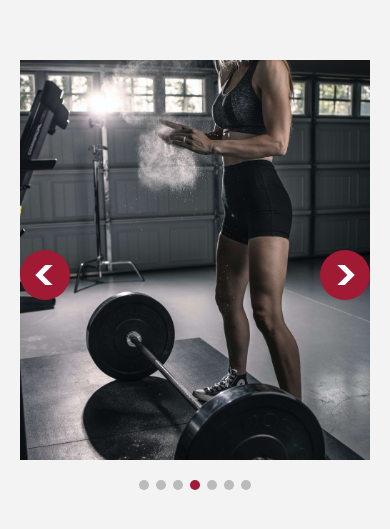
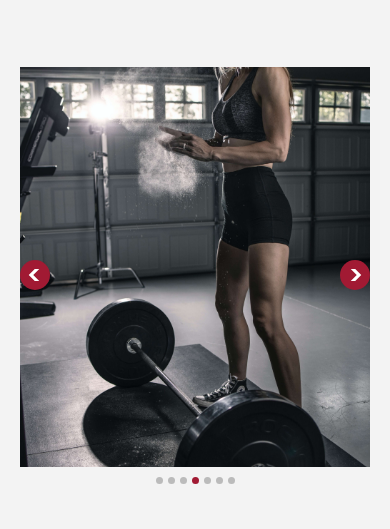
Before and after one commit to NOJEDNOPARTY/react-slider, a React (Create React App) app: page / in a window 390 px wide. Shown: the part 147-676 px from the top of the page. Built offline with nearby package versions, Linux system fonts and the light colour scheme.

Commit message:
add some fixes with view in mobile version, add swipe event for changing items

```diff
--- a/package.json
+++ b/package.json
@@ -11,6 +11,7 @@
     "normalize.css": "^8.0.1",
     "react": "^17.0.2",
     "react-dom": "^17.0.2",
+    "react-easy-swipe": "^0.0.22",
     "react-scripts": "5.0.0",
     "web-vitals": "^2.1.4"
   },
--- a/src/App.js
+++ b/src/App.js
@@ -1,4 +1,4 @@
-import React  from 'react';
+import React from 'react';
 import './App.css';
 import CarouselCover from './components/Carousel/CarouselCover';
 
@@ -31,25 +31,28 @@ const App = () => {
       perspectiveOrigin: 'center',
       translateX: {
         startShift: 50,
-        shift: 25,
+        shift: 15,
       },
     },
     breakpoints: [
+      // min-width
       {
         breakpoint: 0,
         settings: {
-          dots: true,
+          arrows: false,
+          itemHeight: 150,
+          itemWidth: 150,
         },
       },
       {
-        breakpoint: 768,
+        breakpoint: 600,
         settings: {
-          dots: false,
-          arrows: false,
+          itemHeight: 300,
+          itemWidth: 300,
         },
       },
       {
-        breakpoint: 993,
+        breakpoint: 992,
         settings: {},
       },
     ],
--- a/src/components/Carousel/Carousel.js
+++ b/src/components/Carousel/Carousel.js
@@ -1,14 +1,25 @@
 import React  from 'react';
 import PropTypes from 'prop-types';
 import { useRef } from 'react';
+import Swipe from 'react-easy-swipe';
 import styles from './Carousel.module.scss';
 import CarouselItem from './CarouselItem';
 import { getTransformStyles, handleWheel } from './utils/utils';
 
 const Carousel = ({ items, activeItem, goTo, settings }) => {
   const toggleWheel = useRef(true);
+  let positionSwipe = 0;
+  const onSwipeStart =  () => positionSwipe = 0;
+  const onSwipeMove = position => positionSwipe = position.x;
+  const onSwipeEnd = () => positionSwipe > 0 ? goTo(activeItem + 1) : positionSwipe < 0 ? goTo(activeItem - 1) : positionSwipe = 0;
 
   return (
+    <Swipe
+      onSwipeStart={onSwipeStart}
+      onSwipeMove={onSwipeMove}
+      onSwipeEnd={onSwipeEnd}
+      allowMouseEvents
+    >
       <div
         className={styles.layout}
         onWheel={e => handleWheel( e, activeItem, toggleWheel, items.length, goTo )}
@@ -29,6 +40,7 @@ const Carousel = ({ items, activeItem, goTo, settings }) => {
           })
         }
       </div>
+    </Swipe>
   );
 };
 
--- a/src/components/Carousel/Carousel.module.scss
+++ b/src/components/Carousel/Carousel.module.scss
@@ -15,6 +15,7 @@ $orangeLighter: #d72344;
   min-height: var(--layoutHeight);
   perspective: var(--layoutPerspective);
   perspective-origin: var(--layoutPerspectiveOrigin);
+  transition: all 0.45s ease-in-out;
 }
 
 .item {
@@ -27,6 +28,7 @@ $orangeLighter: #d72344;
   margin-left: var(--itemMarginLeft);
   margin-top: var(--itemMarginTop);
   border-radius: 25px;
+  overflow: hidden;
   transition: all 0.45s ease-in-out;
   &.active {
     color: transparent;
@@ -66,8 +68,17 @@ $orangeLighter: #d72344;
   line-height: 0;
   color: transparent;
   transition: 0.7s ease-in-out;
+  @media (max-width: 767px) {
+    width: 7px;
+    height: 7px;
+    min-width: 7px;
+    margin-top: 10px;
+  }
   &:not(:last-child) {
     margin-right: 7px;
+    @media (max-width: 767px) {
+      margin-right: 5px;
+    }
   }
   &:hover {
     @media (min-width: 1200px) {
@@ -96,6 +107,12 @@ $orangeLighter: #d72344;
   box-shadow: none;
   outline: none;
   transition: 0.2s linear 0.1s;
+  @media (max-width: 767px) {
+    top: calc(50% - 15px);
+    width: 30px;
+    min-width: 30px;
+    height: 30px;
+  }
   &:hover {
     @media (min-width: 1200px) {
       background-color: $orangeLighter;
@@ -120,6 +137,10 @@ $orangeLighter: #d72344;
   & svg {
     width: 20px;
     height: 20px;
+    @media (max-width: 767px) {
+      width: 12px;
+      height: 12px;
+    }
     & path {
       fill: $white;
       transition: 0.3s ease;
--- a/src/components/Carousel/CarouselCover.js
+++ b/src/components/Carousel/CarouselCover.js
@@ -1,4 +1,3 @@
-import React  from 'react';
 import { useState, useEffect } from 'react';
 import PropTypes from 'prop-types';
 import styles from './Carousel.module.scss';
@@ -6,12 +5,12 @@ import Carousel from './Carousel';
 import CarouselDots from './CarouselDots';
 import CarouselArrows from './CarouselArrows';
 import { defaultSettings } from './utils/settings';
-import { getSize, breakPointsHandler } from './utils/utils';
+import { getStyles, breakPointsHandler } from './utils/utils';
 
 const CarouselCover = ({ items, ...stngs }) => {
   const [settings, setSettings] = useState({ ...defaultSettings, ...stngs });
   const [activeItem, setActiveItem] = useState(items.length < settings.activeItem ? Math.ceil((items.length - 1) / 2) : settings.activeItem);
-  const stylesData = getSize(settings);
+  const stylesData = getStyles(settings);
   const resizeHandler = () => {
     breakPointsHandler(stngs, settings, window.innerWidth, setSettings);
   };
@@ -22,7 +21,7 @@ const CarouselCover = ({ items, ...stngs }) => {
   });
 
   return (
-    <div className={styles.flp} style={stylesData} onLoad={resizeHandler}>
+    <div className={styles.flp} style={stylesData}>
       <Carousel items={items} activeItem={activeItem} goTo={setActiveItem} settings={settings} />
       <CarouselDots items={items} activeItem={activeItem} goTo={setActiveItem} dots={settings.dots} />
       <CarouselArrows length={items.length} activeItem={activeItem} goTo={setActiveItem} arrows={settings.arrows} />
--- a/src/components/Carousel/CarouselItem.js
+++ b/src/components/Carousel/CarouselItem.js
@@ -1,4 +1,5 @@
 import PropTypes from 'prop-types';
+import { memo } from 'react';
 import styles from './Carousel.module.scss';
 
 const CarouselItem = ({ item, style, goTo, index, activeItem }) => {
@@ -21,4 +22,4 @@ CarouselItem.propTypes = {
   activeItem: PropTypes.number,
 };
 
-export default CarouselItem;
+export default memo(CarouselItem);
--- a/src/components/Carousel/utils/settings.js
+++ b/src/components/Carousel/utils/settings.js
@@ -21,9 +21,3 @@ export const defaultSettings = {
   },
   breakpoints: [],
 };
-
-// scale setting will show how you will scale your active and not active items
-// rotate show you how you will rotate your item in perspective
-// translate need for show you items in list one by one
-// u can use paddings form item wrapper for create a distance beetween items or u can set translate bigger
-// scale will be object with active scale and another items scale
--- a/src/components/Carousel/utils/utils.js
+++ b/src/components/Carousel/utils/utils.js
@@ -10,7 +10,7 @@ export const getTransformStyles = ( shift, itemsCount, settings ) => {
   };
 };
 
-export const getSize = stngs => {
+export const getStyles = stngs => {
   return {
     '--topPosition': '50%',
     '--leftPosition': `${stngs.centerMode === true ? 50 : 0}%`,
@@ -37,14 +37,16 @@ export const handleWheel = ( e, activeItem, toggleWheel, length, goTo ) => {
 
 export const breakPointsHandler = (startSettings, settings, windowWidth, setSettings) => {
   if(settings.breakpoints.length > 0) {
-    const breakpoints = settings.breakpoints.map(breakpt => breakpt.breakpoint);
-    breakpoints.sort((x, y) => y - x);
+    const breakpoints = settings.breakpoints
+      .map(breakpt => breakpt.breakpoint)
+      .sort((x, y) => y - x);
     const breakpoint = breakpoints.find(bp => bp <= windowWidth);
     for(const key in settings.breakpoints){
       if(settings.breakpoints[key].breakpoint === breakpoint) {
         const changedSettings = windowWidth > settings.breakpoints[settings.breakpoints.length - 1].breakpoint
-          ? { ...startSettings, ...settings }
+          ? { ...startSettings, ...settings, ...settings.breakpoints[key].settings }
           : { ...settings, ...settings.breakpoints[key].settings };
+
         return setSettings(changedSettings);
       }
     }
--- a/src/index.js
+++ b/src/index.js
@@ -8,7 +8,7 @@ ReactDOM.render(
   <React.StrictMode>
     <App />
   </React.StrictMode>,
-  document.getElementById('root')
+  document.getElementById('root'),
 );
 
 // If you want to start measuring performance in your app, pass a function
```
Also changed, not shown: 1 other file (tests, documents, lock files or other folders). Lines whose indentation alone changed are shown as unchanged.
